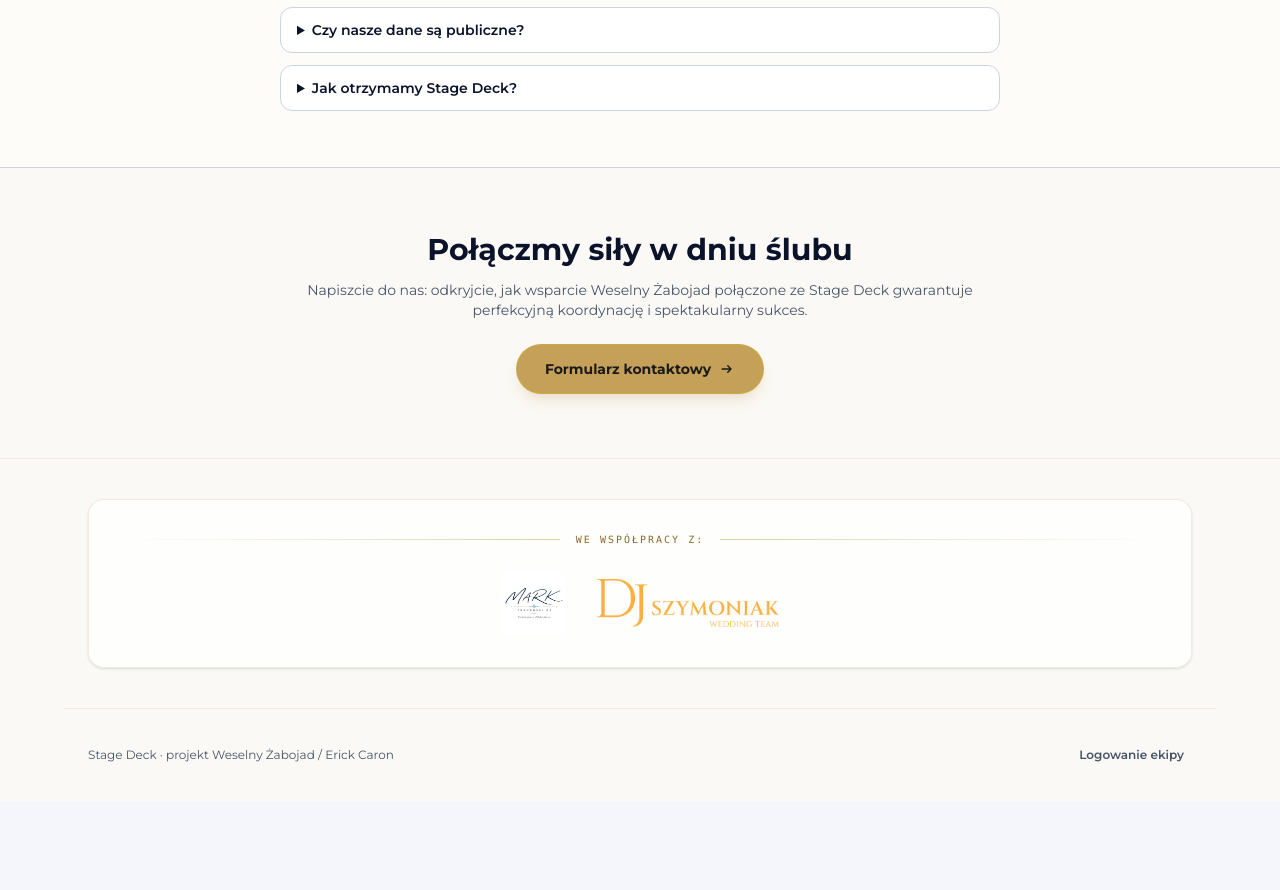
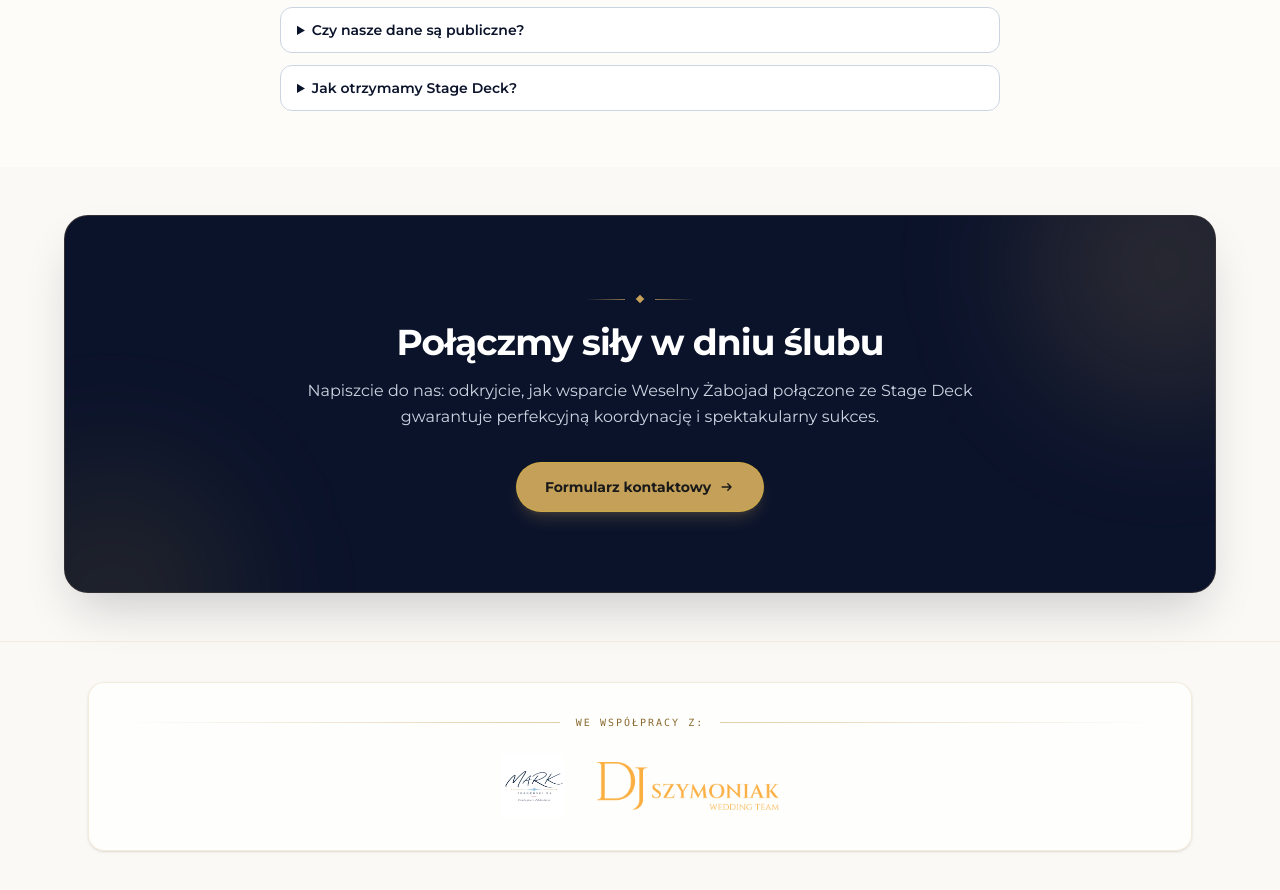
Before and after one commit to weselnyzabojad/weselny-zabojad-stage-deck, a React (Vite) app: page / in a window 1280 px wide. Shown: the part 2840-3730 px from the top of the page. Before the commit the page ends 3641 px from the top, so only its background shows below. Built offline with nearby package versions, Linux system fonts and the light colour scheme; no server answers.

Commit message:
feat: implement #834 landing navy conversion banner (#839)
Co-authored-by: Erickcaron3 <68863461+Erickcaron3@users.noreply.github.com>

```diff
--- a/src/components/LandingPage.jsx
+++ b/src/components/LandingPage.jsx
@@ -348,13 +348,33 @@ export default function LandingPage() {
           </div>
         </section>
 
-        <section className="border-t border-line">
-          <div className="mx-auto flex w-full max-w-3xl flex-col items-center px-4 py-16 text-center sm:px-6">
-            <h2 className="font-heading text-2xl font-bold text-ink sm:text-3xl">
-              {t('landing.footer.ctaTitle')}
-            </h2>
-            <p className="mt-3 text-sm text-muted">{t('landing.footer.ctaBody')}</p>
-            <ContactCta label={t('landing.hero.cta')} className="mt-6" />
+        <section aria-labelledby="landing-contact" className="bg-[#FBF9F5] px-4 py-8 sm:px-6 sm:py-12">
+          <div className="relative mx-auto w-full max-w-6xl overflow-hidden rounded-3xl border border-[#C5A059]/20 bg-[#0B132B] px-6 py-16 text-center shadow-2xl shadow-[#0B132B]/20 sm:px-10 sm:py-20">
+            <div
+              aria-hidden="true"
+              className="pointer-events-none absolute -right-24 -top-24 h-72 w-72 rounded-full bg-[#C5A059]/15 blur-3xl"
+            />
+            <div
+              aria-hidden="true"
+              className="pointer-events-none absolute -bottom-32 -left-20 h-64 w-64 rounded-full bg-[#D4AF37]/10 blur-3xl"
+            />
+            <div className="relative">
+              <div aria-hidden="true" className="mx-auto mb-5 flex items-center justify-center gap-3">
+                <span className="h-px w-10 bg-gradient-to-r from-transparent to-[#C5A059]/70" />
+                <span className="h-1.5 w-1.5 rotate-45 bg-[#C5A059]" />
+                <span className="h-px w-10 bg-gradient-to-l from-transparent to-[#C5A059]/70" />
+              </div>
+              <h2
+                id="landing-contact"
+                className="font-heading text-2xl font-bold tracking-tight text-[#FFFFFF] sm:text-4xl"
+              >
+                {t('landing.footer.ctaTitle')}
+              </h2>
+              <p className="mx-auto mt-4 max-w-2xl text-sm leading-relaxed text-[#CBD5E1] sm:text-base">
+                {t('landing.footer.ctaBody')}
+              </p>
+              <ContactCta label={t('landing.hero.cta')} className="mt-8" />
+            </div>
           </div>
         </section>
       </main>
```
Also changed, not shown: 1 other file (tests, documents, lock files or other folders).
